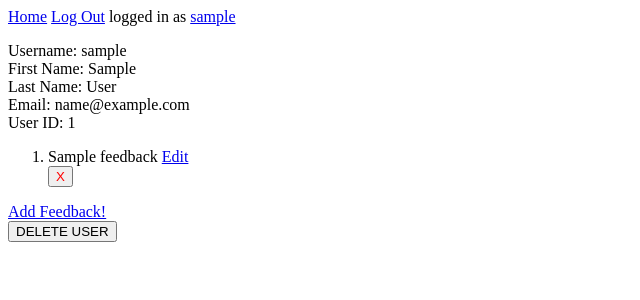
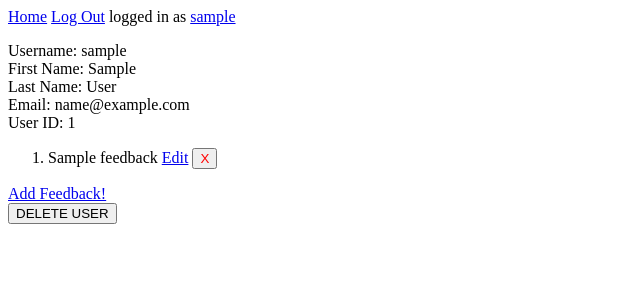
Before and after one commit to bsbgreenfield/feedback, a Flask app: a page that uses templates/secret.html in a window 1280 px wide. Shown: the top 300 px of the page, without its empty margins (0-640 px from the left). Run offline with Flask 3, Linux system fonts and the light colour scheme; the visitor is signed in with stand-in values (Sample User, id 1); tables that the repository leaves empty hold one stand-in row (values such as "Sample post").

Commit message:
add inline styling

```diff
--- a/templates/secret.html
+++ b/templates/secret.html
@@ -22,7 +22,7 @@
             <li>
                 {{feedback.title}}
                 <a href="/feedback/{{feedback.id}}/update">Edit</a>
-                <form action="/feedback/{{feedback.id}}/delete" method="POST">
+                <form action="/feedback/{{feedback.id}}/delete" method="POST" style="display:inline">
                     <button type="submit" style="color:red; display:inline;">X</button>
                 </form>
             </li>
```
